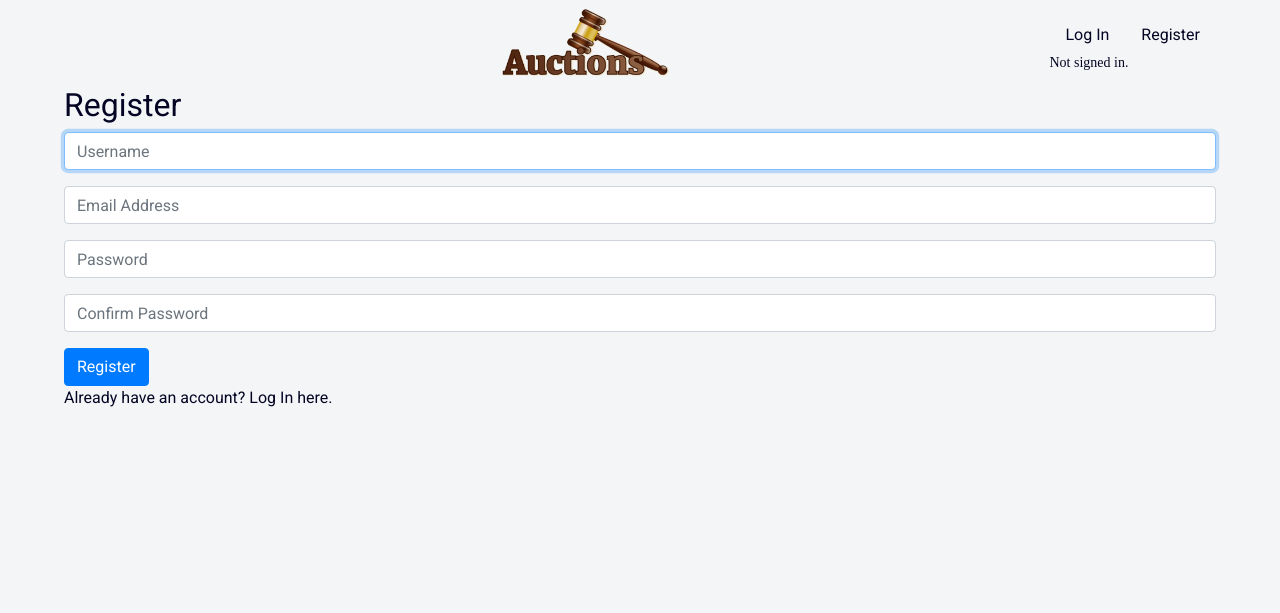
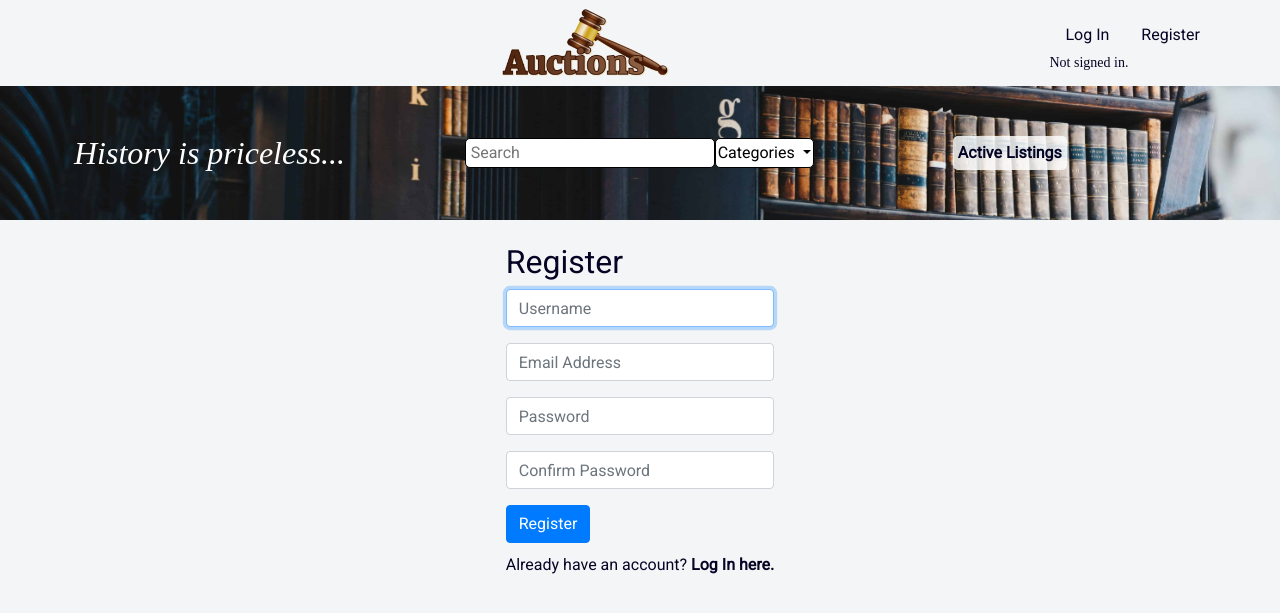
Before and after one commit to VladaPysh/Commerce, a Django app: page /register in a window 1280 px wide. Shown: the top 613 px of the page. Run offline with Django 3.2, Linux system fonts and the light colour scheme; some libraries are stand-ins or nearby versions; some web fonts are replaced.

Commit message:
working on create template

```diff
--- a/auctions/forms.py
+++ b/auctions/forms.py
@@ -4,7 +4,11 @@ from .models import Listing, Comment, Bid
 class CreateListing(ModelForm):
     class Meta:
         model = Listing
-        fields = ['title', 'description', 'start_bid', 'image', 'category']
+        fields = ['title', 'description', 'price', 'image', 'category']
+
+        def __init__(self, *args, **kwargs):
+            super(CreateListing, self).__init__(*args, **kwargs)
+            self.fields['price'].widget.attrs['min'] = 10
 
 class LeaveComment(ModelForm):
     class Meta:
--- a/auctions/models.py
+++ b/auctions/models.py
@@ -29,7 +29,7 @@ class Listing(models.Model):
     title = models.CharField(max_length=64)
     description = models.TextField(max_length=500)
     image = models.ImageField(default='default.png')
-    start_bid = models.DecimalField(max_digits=12, decimal_places=2)
+    price = models.DecimalField(max_digits=12, decimal_places=2)
     date_created = models.DateTimeField(default=timezone.now)
     category = models.ForeignKey(Category, default=None, on_delete=models.CASCADE)
     user = models.ForeignKey(User, on_delete=models.CASCADE)
--- a/auctions/static/auctions/styles.css
+++ b/auctions/static/auctions/styles.css
@@ -100,6 +100,10 @@ img {
     object-fit: contain;
 }
 
+.listing {
+    max-width: 350px;
+}
+
 .listing:hover {
     background-color: #25334431;
     cursor: pointer;
@@ -109,3 +113,16 @@ img {
     border-radius: 10px;
     transition: 0.1s;
 }
+
+.p {
+    padding: 10px 0;
+}
+
+.description {
+    padding: 100px;
+}
+
+.item {
+    border: 0.5px solid rgba(4, 4, 36, 0.233);
+    border-radius: 10px;
+}
--- a/auctions/templates/auctions/item.html
+++ b/auctions/templates/auctions/item.html
@@ -54,7 +54,7 @@
   <img src="{{ listing.image.url }}" alt="image" style="width: 300px; height: 300;">
   <h1>{{ listing.title }}</h1>
   <p>{{ listing.description }}</p>
-  Current bid: {{ listing.start_bid }}</p>
+  Current price: {{ listing.price }}$</p>
   <p>{{ listing.get_category_display }}</p>
   <p>{{ listing.user }} {{ listing.date_created }}</p>
 </div>
--- a/auctions/templates/auctions/register.html
+++ b/auctions/templates/auctions/register.html
@@ -1,14 +1,39 @@
 {% extends "auctions/layout.html" %}
 
 {% block body %}
-<div class="margin">
+<div class="background">
+    <div class="margin flex">
+        <div class="flex1">
+            <div class="history">History is priceless...</div>
+        </div>
+        <div class="flex flex2">
+            <form action="{% url 'search' %}">
+                <input class="search" type="text" name="q" placeholder="Search">
+            </form>
+            <div class="dropdown">
+                <button class="categories dropdown-toggle" type="button" id="dropdownMenuButton" data-toggle="dropdown" aria-haspopup="true" aria-expanded="false">
+                    Categories
+                </button>
+                <div class="dropdown-menu" aria-labelledby="dropdownMenuButton">
+                    {% for category in categories %}
+                    <a class="dropdown-item" href="{% url 'category' category.category %}">{{ category }}</a>
+                    {% endfor %}
+                </div>
+            </div>
+            <a class="flex-item" href="{% url 'index' %}">Active Listings</a>
+        </div>
+    </div>
+</div>
+
+<div class="margin flex">
+    <div class="flex-item">
     <h2>Register</h2>
 
     {% if message %}
         <div>{{ message }}</div>
     {% endif %}
 
-    <form action="{% url 'register' %}" method="post">
+    <form class="form" action="{% url 'register' %}" method="post">
         {% csrf_token %}
         <div class="form-group">
             <input class="form-control" autofocus type="text" name="username" placeholder="Username">
@@ -25,6 +50,7 @@
         <input class="btn btn-primary" type="submit" value="Register">
     </form>
 
-    Already have an account? <a href="{% url 'login' %}">Log In here.</a>
+    <div class="p">Already have an account? <a href="{% url 'login' %}"><b>Log In here.</b></a></div>
+    </div>
 </div>
 {% endblock %}
--- a/auctions/views.py
+++ b/auctions/views.py
@@ -5,6 +5,7 @@ from django.shortcuts import render, redirect
 from django.urls import reverse
 from django.contrib.auth.decorators import login_required
 from django.contrib import messages
+from django.core.paginator import Paginator
 
 
 from .models import *
@@ -13,8 +14,11 @@ from .forms import CreateListing, LeaveComment, Bid
 
 def index(request):
     listings = Listing.objects.all()
+    paginator = Paginator(listings, 24)
+    page_number = request.GET.get('page')
+    page_obj = paginator.get_page(page_number)
     return render(request, "auctions/index.html", {
-        "listings": listings,
+        "listings": page_obj,
         "categories": Category.objects.all()
     })
 
```
Also changed, not shown: auctions/templates/auctions/create.html (+8 -6 lines), auctions/templates/auctions/index.html (+19 -0 lines), auctions/templates/auctions/login.html (+28 -4 lines), auctions/migrations/0001_initial.py, auctions/migrations/0002_auto_20210225_1034.py (deleted), auctions/migrations/0003_auto_20210226_0933.py (deleted), auctions/migrations/0004_auto_20210226_1013.py (deleted), auctions/migrations/0005_remove_comment_subject.py (deleted), auctions/static/auctions/images/IMG_3784.JPG (added), auctions/static/auctions/images/IMG_4159.JPG (added), db.sqlite3.
